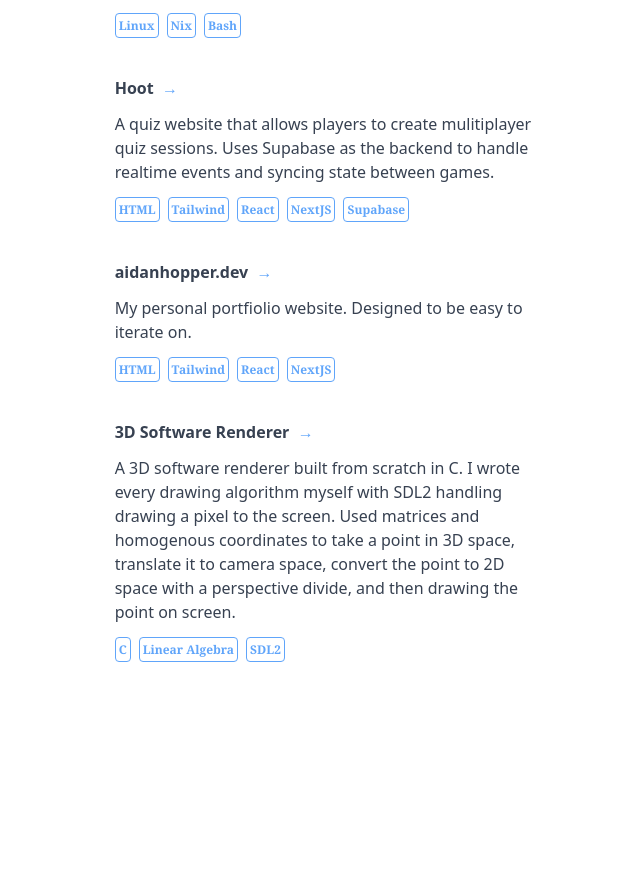
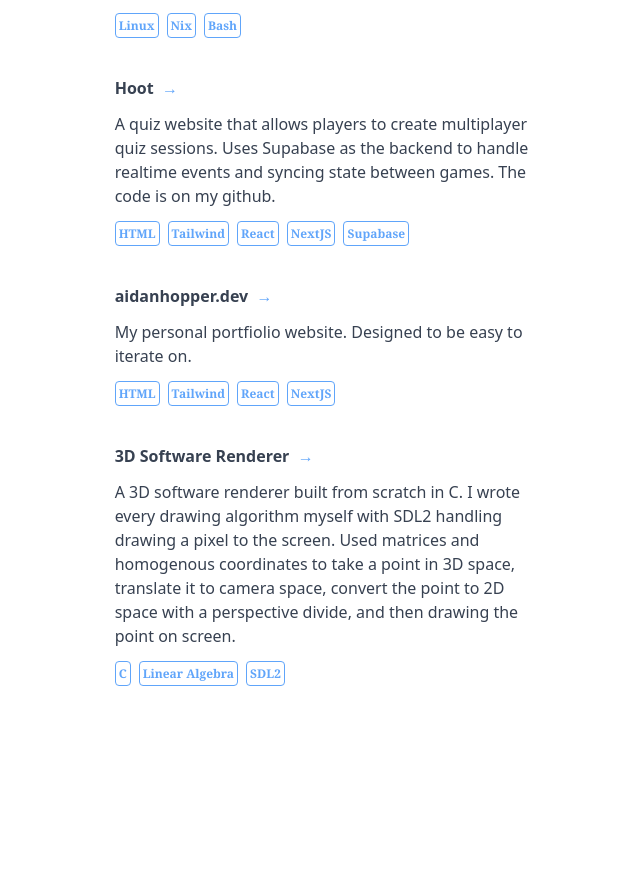
Before and after one commit to aidanhopper/aidahop.xyz, a Next.js app: page / in a window 1280 px wide. Shown: the part 2208-3102 px from the top of the page, without its empty margins (392-1032 px from the left). Built offline with nearby package versions, Linux system fonts and the light colour scheme.

Commit message:
added hoot site to projects

```diff
--- a/src/app/page.tsx
+++ b/src/app/page.tsx
@@ -142,12 +142,12 @@ const Home = () => {
             built with NixOS and the Nix language.
           </Project>
           <Project name={"Hoot" as string}
-                   link={"https://github.com/aidanhopper/hoot" as string}
+                   link={"https://hoot.aidahop.xyz" as string}
                    tags={"HTML,Tailwind,React,NextJS,Supabase" as string}
                    className="mt-10">
-            A quiz website that allows players to create mulitiplayer quiz sessions.
+            A quiz website that allows players to create multiplayer quiz sessions.
             Uses Supabase as the backend to handle realtime events and syncing state
-            between games.
+            between games. The code is on my github.
           </Project>
           <Project name={"aidanhopper.dev" as string}
                    link={"https://github.com/aidanhopper/aidanhopper.dev" as string}
```
